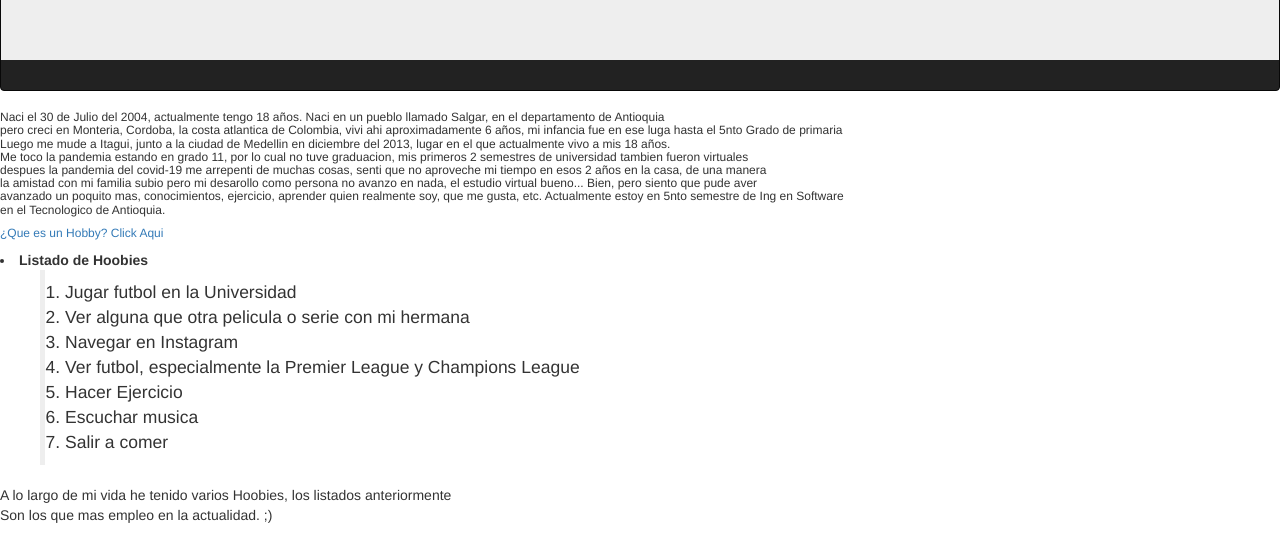
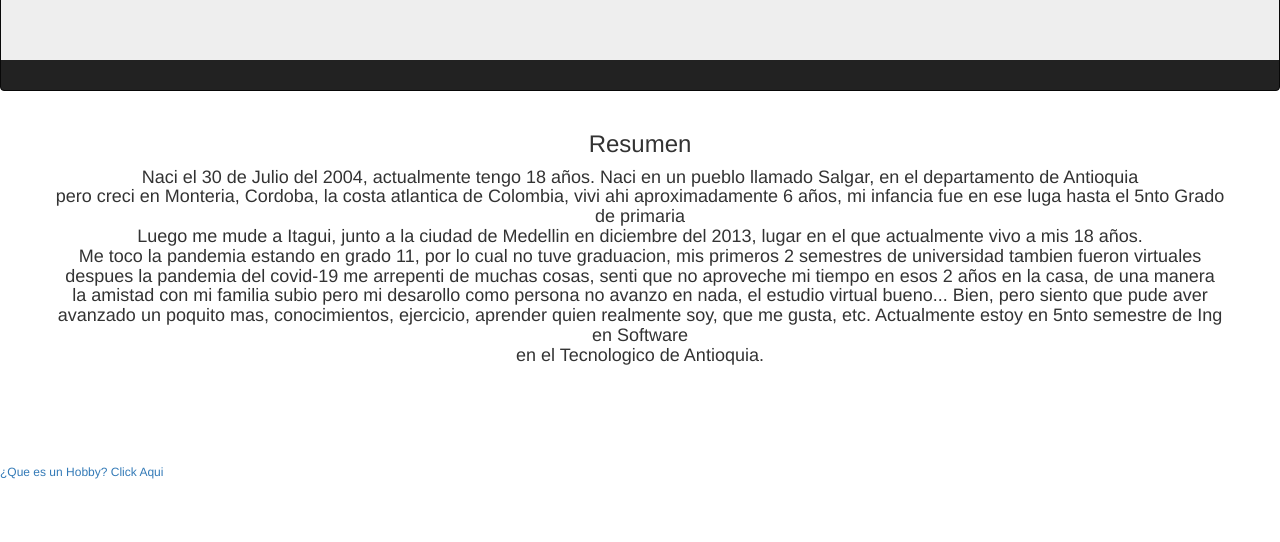
Before and after one commit to roldanw18/roldanw18.github.io, a plain HTML site: page Trabajo15/index.html in a window 1280 px wide. Shown: the part 231-773 px from the top of the page. Drawn offline with nearby package versions, Linux system fonts and the light colour scheme.

Commit message:
Update index.html

```diff
--- a/Trabajo15/index.html
+++ b/Trabajo15/index.html
@@ -28,22 +28,24 @@
             </div>
         </nav>
 
-<!--
-   <h1 class="centrado"> Bienvenidos a la Biografia de</h1>
-   <h2 class="centrado"> <u> Wbeimar Roldan</u></h2> <br>-->
-
-    <h6 class="centrado2"> Naci el 30 de Julio del 2004, actualmente tengo 18 años. Naci en un pueblo llamado Salgar, en el departamento de Antioquia <br>
+<center>
+   <div class="container">
+    <div class="row">
+      <div class="col-sm-20">
+        <h3>Resumen</h3>
+        <h4>Naci el 30 de Julio del 2004, actualmente tengo 18 años. Naci en un pueblo llamado Salgar, en el departamento de Antioquia <br>
             pero creci en Monteria, Cordoba, la costa atlantica de Colombia, vivi ahi aproximadamente 6 años, mi infancia fue en ese luga hasta el 5nto Grado de primaria <br>
             Luego me mude a Itagui, junto a la ciudad de Medellin en diciembre del 2013, lugar en el que actualmente vivo a mis 18 años.  <br>
             Me toco la pandemia estando en grado 11, por lo cual no tuve graduacion, mis primeros 2 semestres de universidad tambien fueron virtuales <br>
             despues la pandemia del covid-19 me arrepenti de muchas cosas, senti que no aproveche mi tiempo en esos 2 años en la casa, de una manera <br>
             la amistad con mi familia subio pero mi desarollo como persona no avanzo en nada, el estudio virtual bueno... Bien, pero siento que pude aver <br>
             avanzado un poquito mas, conocimientos, ejercicio, aprender quien realmente soy, que me gusta, etc. Actualmente estoy en 5nto semestre de Ing en Software <br>
-    en el Tecnologico de Antioquia.
-    </h6>
+            en el Tecnologico de Antioquia.</h4>
+      </div></center>
+      <br><br><br><br>
 <h6 style="text-align: left;"><a href="https://www.google.com/search?q=Que+es+un+hobby%3F&rlz=1C1PQHB_enCO977CO977&oq=Que+es+un+hobby%3F&aqs=chrome..69i57j0i512l2j0i22i30l4j0i10i22i30j0i22i30l2.224j0j9&sourceid=chrome&ie=UTF-8">¿Que es un Hobby? Click Aqui </a></h6>
 
-
+<br><br><br>
 <div class="listado">
         <header>
             <li> <strong> Listado de Hoobies </strong> </li>
```
Lines whose indentation alone changed are shown as unchanged.
